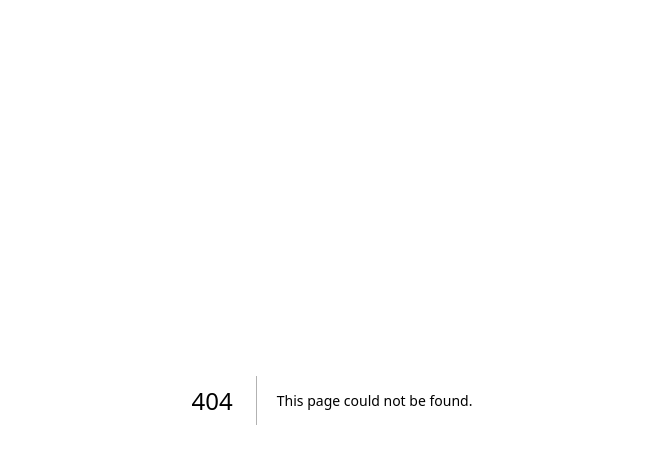
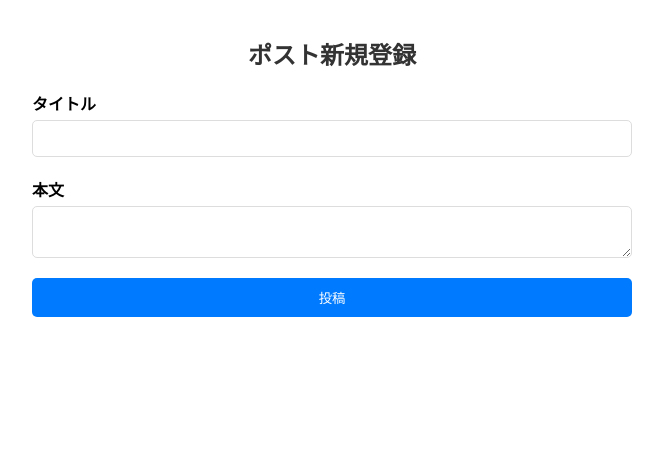
Before and after one commit to azubiwa/OSK-BBS-app, a Next.js app in the folder frontend/: page /create-post in a window 1280 px wide. Before the commit this address had no page. Shown: the top 464 px of the page, without its empty margins (308-971 px from the left). Built offline with nearby package versions, Linux system fonts and the light colour scheme.

Commit message:
投稿画面

```diff
--- /dev/null
+++ b/frontend/app/create-post/page.tsx
@@ -0,0 +1,59 @@
+"use client";
+
+import { useState, ChangeEvent, FormEvent } from "react";
+import styles from "../styles/Home.module.css";
+
+const CreatePost = () => {
+  const [title, setTitle] = useState("");
+  const [content, setContent] = useState("");
+
+  const handleSubmit = async (e: FormEvent) => {
+    e.preventDefault();
+
+    try {
+      const res = await fetch("http://localhost:3002/api/v1/posts", {
+        method: "POST",
+        headers: {
+          "Content-Type": "application/json",
+        },
+        body: JSON.stringify({
+          title,
+          content,
+        }),
+      });
+
+      if (!res.ok) throw new Error("投稿に失敗しました");
+      alert("投稿成功！");
+    } catch (err) {
+      alert("投稿に失敗しました。");
+    }
+  };
+
+  return (
+    <div className={styles.container}>
+      <h1 className={styles.title}>ポスト新規登録</h1>
+      <form className={styles.form} onSubmit={handleSubmit}>
+        <label className={styles.label}>タイトル</label>
+        <input
+          type="text"
+          className={styles.input}
+          onChange={(e: ChangeEvent<HTMLInputElement>) =>
+            setTitle(e.target.value)
+          }
+        />
+        <label className={styles.label}>本文</label>
+        <textarea
+          className={styles.textarea}
+          onChange={(e: ChangeEvent<HTMLTextAreaElement>) =>
+            setContent(e.target.value)
+          }
+        />
+        <button type="submit" className={styles.button}>
+          投稿
+        </button>
+      </form>
+    </div>
+  );
+};
+
+export default CreatePost;
```
